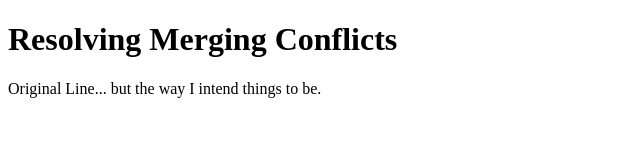
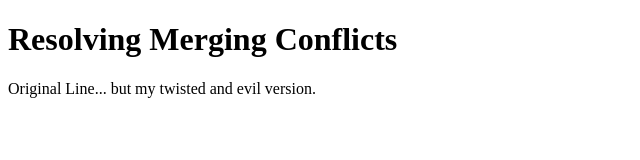
Before and after one commit to jonritchie52/Lab5A-Resolving-Merge-Comflicts, a plain HTML site: page index.html in a window 1280 px wide. Shown: the full height of the page, 0-640 px from the left. Drawn offline with Linux system fonts and the light colour scheme.

Commit message:
Lab Mistake

```diff
--- a/index.html
+++ b/index.html
@@ -8,6 +8,6 @@
 
     <body>
         <h1>Resolving Merging Conflicts</h1>
-        <p>Original Line... but the way I intend things to be.</p>
+        <p>Original Line... but my twisted and evil version.</p>
     </body>
 </html>
```
